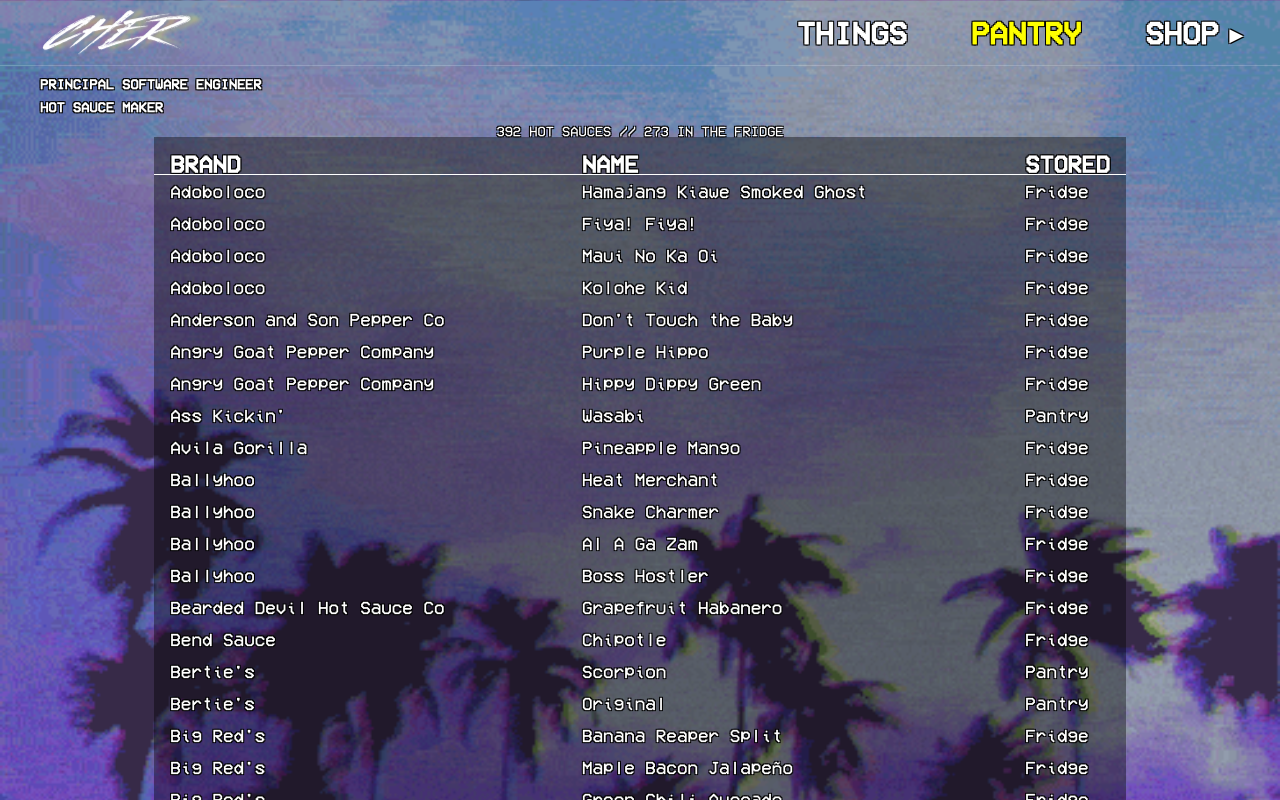
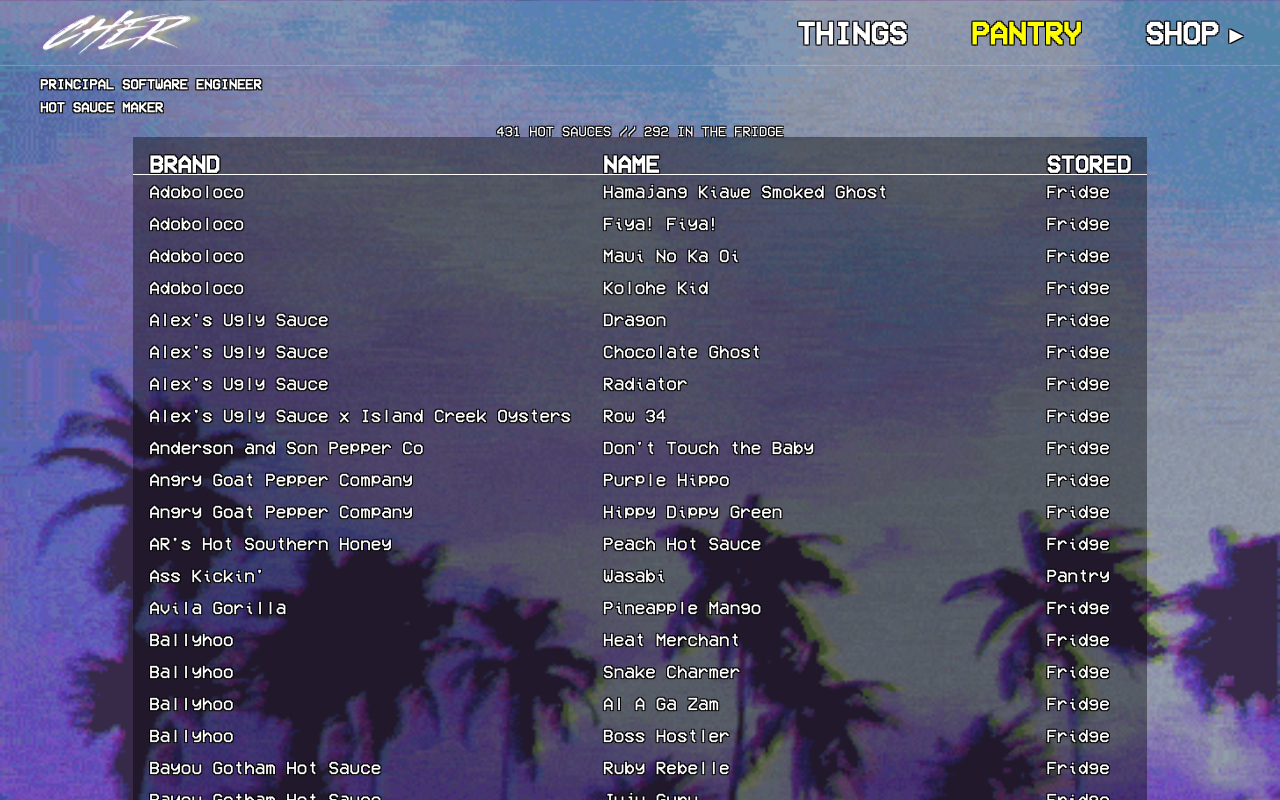
Before and after one commit to cherscarlett/cher, a Next.js app: page /pantry in a window 1280 px wide. Shown: the top 800 px of the page. Built offline with nearby package versions, Linux system fonts and the light colour scheme.

Commit message:
Updates pantry

```diff
--- a/pages/pantry.js
+++ b/pages/pantry.js
@@ -34,6 +34,38 @@
       "img": null
     },
     {
+      "brand": "Alex's Ugly Sauce",
+      "name": "Dragon",
+      "shu": null,
+      "location": "Fridge",
+      "url": null,
+      "img": null
+    },
+    {
+      "brand": "Alex's Ugly Sauce",
+      "name": "Chocolate Ghost",
+      "shu": null,
+      "location": "Fridge",
+      "url": null,
+      "img": null
+    },
+    {
+      "brand": "Alex's Ugly Sauce",
+      "name": "Radiator",
+      "shu": null,
+      "location": "Fridge",
+      "url": null,
+      "img": null
+    },
+    {
+      "brand": "Alex's Ugly Sauce x Island Creek Oysters",
+      "name": "Row 34",
+      "shu": null,
+      "location": "Fridge",
+      "url": null,
+      "img": null
+    },
+    {
       "brand": "Anderson and Son Pepper Co",
       "name": "Don't Touch the Baby",
       "shu": null,
@@ -58,6 +90,14 @@
       "img": null
     },
     {
+      "brand": "AR's Hot Southern Honey",
+      "name": "Peach Hot Sauce",
+      "shu": null,
+      "location": "Fridge",
+      "url": null,
+      "img": null
+    },
+    {
       "brand": "Ass Kickin'",
       "name": "Wasabi",
       "shu": null,
@@ -106,6 +146,38 @@
       "img": null
     },
     {
+      "brand": "Bayou Gotham Hot Sauce",
+      "name": "Ruby Rebelle",
+      "shu": null,
+      "location": "Fridge",
+      "url": null,
+      "img": null
+    },
+    {
+      "brand": "Bayou Gotham Hot Sauce",
+      "name": "Juju Guru",
+      "shu": null,
+      "location": "Fridge",
+      "url": null,
+      "img": null
+    },
+    {
+      "brand": "Bayou Gotham Hot Sauce",
+      "name": "Flambeau Fiya",
+      "shu": null,
+      "location": "Fridge",
+      "url": null,
+      "img": null
+    },
+    {
+      "brand": "Bayou Gotham Hot Sauce",
+      "name": "Bayou Bourre",
+      "shu": null,
+      "location": "Fridge",
+      "url": null,
+      "img": null
+    },
+    {
       "brand": "Bearded Devil Hot Sauce Co",
       "name": "Grapefruit Habanero",
       "shu": null,
@@ -274,6 +346,14 @@
       "img": null
     },
     {
+      "brand": "Born to Hula",
+      "name": "Guajillo Monster",
+      "shu": null,
+      "location": "Fridge",
+      "url": null,
+      "img": null
+    },
+    {
       "brand": "Bottle Rocket Hot Sauce Co.",
       "name": "Verde",
       "shu": null,
@@ -501,6 +581,22 @@
       "brand": "Caulfield Provision Company",
       "name": "#56 Smokey Red Pepper Chipotle",
       "shu": null,
+      "location": "Fridge",
+      "url": null,
+      "img": null
+    },
+    {
+      "brand": "Caulfield Provision Company",
+      "name": "#67 Minty Jalapeño Tomatillo",
+      "shu": null,
+      "location": "Fridge",
+      "url": null,
+      "img": null
+    },
+    {
+      "brand": "Cayucos Hot Sauce",
+      "name": "Original",
+      "shu": null,
       "location": null,
       "url": null,
       "img": null
@@ -562,6 +658,38 @@
       "img": null
     },
     {
+      "brand": "Clif Family",
+      "name": "Yellow Lantern",
+      "shu": null,
+      "location": null,
+      "url": null,
+      "img": null
+    },
+    {
+      "brand": "Clif Family",
+      "name": "Aleppo",
+      "shu": null,
+      "location": null,
+      "url": null,
+      "img": null
+    },
+    {
+      "brand": "Clif Family",
+      "name": "Lemon Drop",
+      "shu": null,
+      "location": null,
+      "url": null,
+      "img": null
+    },
+    {
+      "brand": "Clif Family",
+      "name": "Piccante Calabrese",
+      "shu": null,
+      "location": null,
+      "url": null,
+      "img": null
+    },
+    {
       "brand": "Cooper's Small batch",
       "name": "Peaches en Regalia",
       "shu": null,
@@ -706,6 +834,14 @@
       "img": null
     },
     {
+      "brand": "Da Vine Foods",
+      "name": "Pumehana",
+      "shu": null,
+      "location": "Fridge",
+      "url": null,
+      "img": null
+    },
+    {
       "brand": "Dave's Gourmet",
       "name": "Insanity",
       "shu": null,
@@ -754,6 +890,22 @@
       "img": null
     },
     {
+      "brand": "De Murs's",
+      "name": "Hot Rooster Sauce",
+      "shu": null,
+      "location": "Fridge",
+      "url": null,
+      "img": null
+    },
+    {
+      "brand": "De Murs's",
+      "name": "Expedition Sauce",
+      "shu": null,
+      "location": null,
+      "url": null,
+      "img": null
+    },
+    {
       "brand": "Death Spiral",
       "name": "Standing Crane Boudreaux",
       "shu": null,
@@ -818,6 +970,14 @@
       "img": null
     },
     {
+      "brand": "Encona Taste Explorers",
+      "name": "Carolina Reaper Sauce",
+      "shu": null,
+      "location": "Fridge",
+      "url": null,
+      "img": null
+    },
+    {
       "brand": "Fiji Fire",
       "name": "Native Bongo Chili",
       "shu": null,
@@ -1018,6 +1178,38 @@
       "img": null
     },
     {
+      "brand": "Gringo Bandito",
+      "name": "Spicy Yellow",
+      "shu": null,
+      "location": null,
+      "url": null,
+      "img": null
+    },
+    {
+      "brand": "Gringo Bandito",
+      "name": "Green Sauce",
+      "shu": null,
+      "location": null,
+      "url": null,
+      "img": null
+    },
+    {
+      "brand": "Gringo Bandito",
+      "name": "Original",
+      "shu": null,
+      "location": null,
+      "url": null,
+      "img": null
+    },
+    {
+      "brand": "Gringo Bandito",
+      "name": "Super Hot",
+      "shu": null,
+      "location": null,
+      "url": null,
+      "img": null
+    },
+    {
       "brand": "HAB",
       "name": "Spicy Sweet Soy",
       "shu": null,
@@ -1210,6 +1402,30 @@
       "img": null
     },
     {
+      "brand": "Hellicious",
+      "name": "Salsa Picante",
+      "shu": null,
+      "location": null,
+      "url": null,
+      "img": null
+    },
+    {
+      "brand": "Hellicious",
+      "name": "Sauce Classique",
+      "shu": null,
+      "location": null,
+      "url": null,
+      "img": null
+    },
+    {
+      "brand": "Hellicious",
+      "name": "Sauce Originale",
+      "shu": null,
+      "location": null,
+      "url": null,
+      "img": null
+    },
+    {
       "brand": "High Desert Sauce Co",
       "name": "Spicy Adobo",
       "shu": null,
@@ -1250,6 +1466,14 @@
       "img": null
     },
     {
+      "brand": "Hoff & Pepper",
+      "name": "Smoken Ghost",
+      "shu": null,
+      "location": "Fridge",
+      "url": null,
+      "img": null
+    },
+    {
       "brand": "Hooters",
       "name": "Original Hot Sauce",
       "shu": null,
@@ -1386,6 +1610,14 @@
       "img": null
     },
     {
+      "brand": "Irazu Volcanic Pepper Sauce",
+      "name": "Unholy Trinity",
+      "shu": null,
+      "location": null,
+      "url": null,
+      "img": null
+    },
+    {
       "brand": "Iris Lune",
       "name": "Eclipse",
       "shu": null,
@@ -1394,14 +1626,6 @@
       "img": null
     },
     {
-      "brand": "Island Creek Oysters",
-      "name": "Row 34",
-      "shu": null,
-      "location": "Fridge",
-      "url": null,
-      "img": null
-    },
-    {
       "brand": "J's Small Batch",
       "name": "The OG",
       "shu": null,
@@ -1410,6 +1634,46 @@
       "img": null
     },
     {
+      "brand": "Jak Jeckel",
+      "name": "Red Grams Butterscotch Mustard",
+      "shu": null,
+      "location": "Fridge",
+      "url": null,
+      "img": null
+    },
+    {
+      "brand": "Jojo's Jerky",
+      "name": "The Killers: ¡Caution!",
+      "shu": null,
+      "location": null,
+      "url": null,
+      "img": null
+    },
+    {
+      "brand": "Jojo's Jerky",
+      "name": "The Killers: Hot Fuss",
+      "shu": null,
+      "location": null,
+      "url": null,
+      "img": null
+    },
+    {
+      "brand": "Jojo's Jerky",
+      "name": "The Killers: Fire in Bone",
+      "shu": null,
+      "location": null,
+      "url": null,
+      "img": null
+    },
+    {
+      "brand": "Jojo's Jerky",
+      "name": "The Killers: Blowback...",
+      "shu": null,
+      "location": null,
+      "url": null,
+      "img": null
+    },
+    {
       "brand": "K-Sauce",
       "name": "K-6",
       "shu": null,
@@ -1458,6 +1722,14 @@
       "img": null
     },
     {
+      "brand": "Kill Sauce",
+      "name": "Thai",
+      "shu": null,
+      "location": "Fridge",
+      "url": null,
+      "img": null
+    },
+    {
       "brand": "Lechosa's",
       "name": "Carolina Madness",
       "shu": null,
@@ -1587,6 +1859,14 @@
     },
     {
       "brand": "Marie Sharp's",
+      "name": "Exotic Sauce",
+      "shu": null,
+      "location": "Fridge",
+      "url": null,
+      "img": null
+    },
+    {
+      "brand": "Marie Sharp's",
       "name": "Smoked Habanero",
       "shu": null,
       "location": null,
@@ -1914,6 +2194,54 @@
       "img": null
     },
     {
+      "brand": "Nashville Heat",
+      "name": "Sweet Smoked Chipotle",
+      "shu": null,
+      "location": null,
+      "url": null,
+      "img": null
+    },
+    {
+      "brand": "Nashville Heat",
+      "name": "Garlic Habanero",
+      "shu": null,
+      "location": null,
+      "url": null,
+      "img": null
+    },
+    {
+      "brand": "Nashville Heat",
+      "name": "Two Pepper",
+      "shu": null,
+      "location": null,
+      "url": null,
+      "img": null
+    },
+    {
+      "brand": "Newks",
+      "name": "Hot Pepper Sauce",
+      "shu": null,
+      "location": null,
+      "url": null,
+      "img": null
+    },
+    {
+      "brand": "Newks",
+      "name": "Mild Pepper Sauce",
+      "shu": null,
+      "location": null,
+      "url": null,
+      "img": null
+    },
+    {
+      "brand": "Noel's",
+      "name": "Serrano & Mango",
+      "shu": null,
+      "location": "Fridge",
+      "url": null,
+      "img": null
+    },
+    {
       "brand": "NW Elixirs",
       "name": "Verde Hott",
       "shu": null,
@@ -1922,30 +2250,6 @@
       "img": null
     },
     {
-      "brand": "Newks",
-      "name": "Hot Pepper Sauce",
-      "shu": null,
-      "location": null,
-      "url": null,
-      "img": null
-    },
-    {
-      "brand": "Newks",
-      "name": "Mild Pepper Sauce",
-      "shu": null,
-      "location": null,
-      "url": null,
-      "img": null
-    },
-    {
-      "brand": "Noel's",
-      "name": "Serrano & Mango",
-      "shu": null,
-      "location": "Fridge",
-      "url": null,
-      "img": null
-    },
-    {
       "brand": "OG Hot Sauce",
       "name": "Hot & Spicy",
       "shu": null,
@@ -2110,6 +2414,14 @@
       "name": "Swampadelic",
       "shu": null,
       "location": null,
+      "url": null,
+      "img": null
+    },
+    {
+      "brand": "Primo's Peppers",
+      "name": "Primonition",
+      "shu": null,
+      "location": "Fridge",
       "url": null,
       "img": null
     },
```
